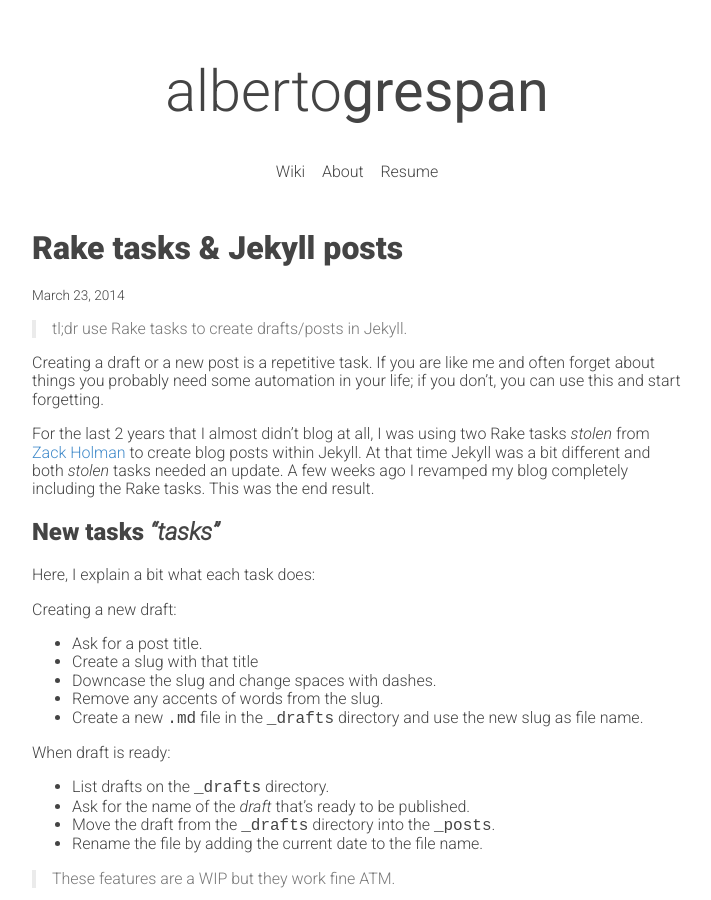
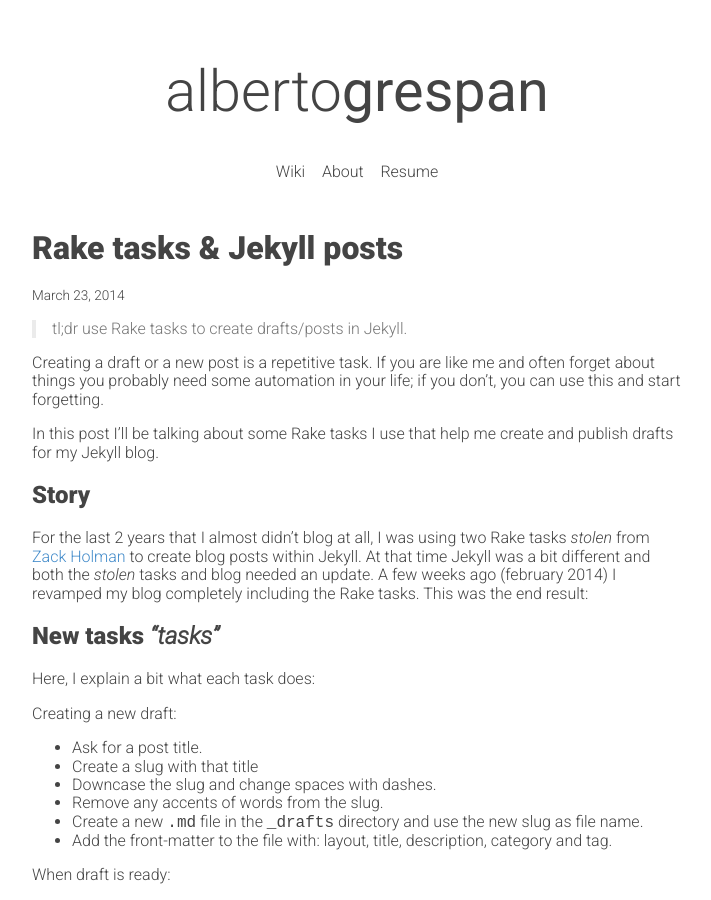
Before and after one commit to albertogg/albertogg.github.com, a Jekyll site: the page built from _posts/2014-03-23-rake-tasks-and-jekyll-posts.md, in a window 1280 px wide and 900 px high. Shown: the whole window, without its empty margins (283-994 px from the left). Built offline with Jekyll 4.4.1, drawn with Linux system fonts in a browser that asks for light colours; nearby versions of some CDN libraries; library files that are not in the unit come from our copies; Markdown is read by kramdown in place of the engine named in the settings; comment, search, counter and statistics services are not loaded; some of the changed text lies outside the part shown.

Commit message:
Update the latest post
It was missing something, IDK but I think is better now.

````diff
--- a/_posts/2014-03-23-rake-tasks-and-jekyll-posts.md
+++ b/_posts/2014-03-23-rake-tasks-and-jekyll-posts.md
@@ -10,7 +10,11 @@
 
 Creating a draft or a new post is a repetitive task. If you are like me and often forget about things you probably need some automation in your life; if you don't, you can use this and start forgetting.
 
-For the last 2 years that I almost didn't blog at all, I was using two Rake tasks *stolen* from [Zack Holman](http://zachholman.com/) to create blog posts within Jekyll. At that time Jekyll was a bit different and both *stolen* tasks needed an update. A few weeks ago I revamped my blog completely including the Rake tasks. This was the end result.
+In this post I'll be talking about some Rake tasks I use that help me create and publish drafts for my Jekyll blog.
+
+## Story
+
+For the last 2 years that I almost didn't blog at all, I was using two Rake tasks *stolen* from [Zack Holman](http://zachholman.com/) to create blog posts within Jekyll. At that time Jekyll was a bit different and both the *stolen* tasks and blog needed an update. A few weeks ago (february 2014) I revamped my blog completely including the Rake tasks. This was the end result:
 
 ## New tasks *"tasks"*
 
@@ -23,6 +27,7 @@
 - Downcase the slug and change spaces with dashes.
 - Remove any accents of words from the slug.
 - Create a new `.md` file in the `_drafts` directory and use the new slug as file name.
+- Add the front-matter to the file with: layout, title, description, category and tag.
 
 When draft is ready:
 
@@ -83,4 +88,6 @@
 $ rake draft:ready  # copy draft to production post!
 ```
 
-As you can see, both tasks are pretty straight forward, they do simple things and work of the box. I know they can be vastly improved but I hope this works at least for some of you!
+As you can see, both tasks are pretty straight forward, they do simple things and work of the box. With these tasks you'll no longer have to remember anything about the front-matter or how the file should be named within the drafts and posts directory, just run the tasks and start dumping ideas onto the freshly created markdown file.
+
+*PS* I know the tasks can be vastly improved but I hope this works at least for some of you!
````
